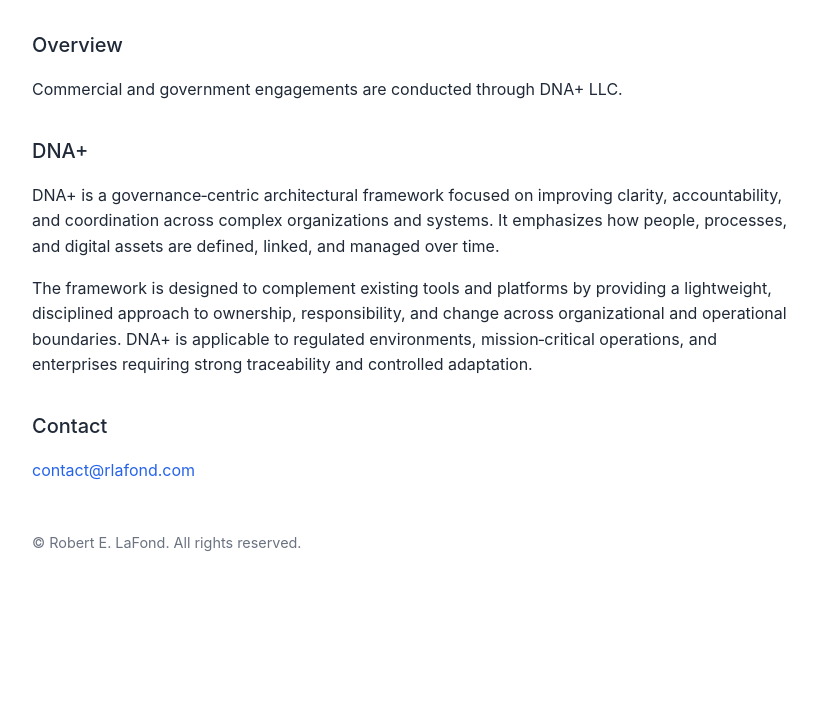
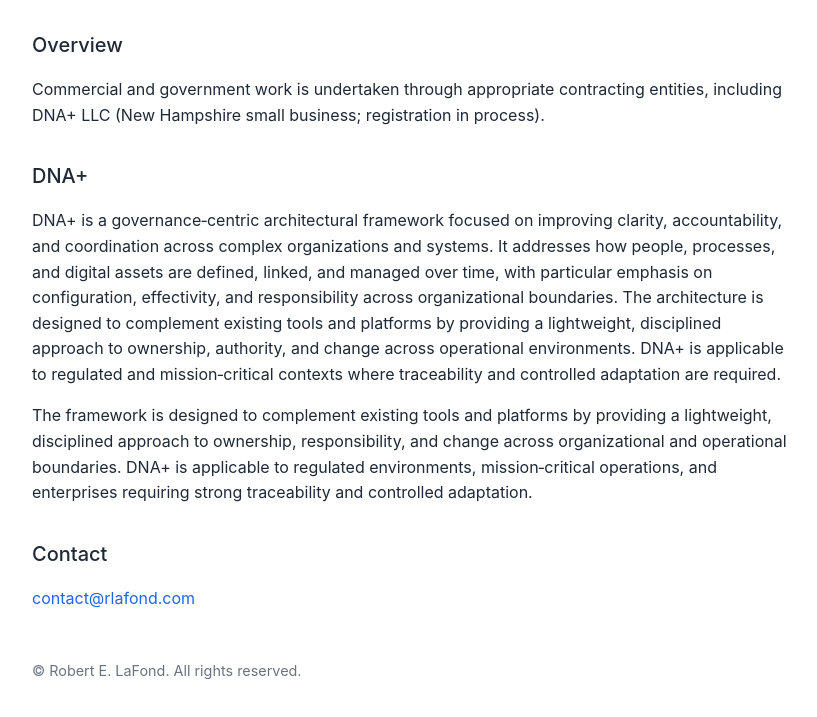
Before and after one commit to DNAplus2/temp, a website: page index.html in a window 1280 px wide. Shown: the part 179-896 px from the top of the page, without its empty margins (228-1045 px from the left). Before the commit the page ends 800 px from the top, so only its background shows below. Drawn offline with Linux system fonts and the light colour scheme.

Commit message:
Update index.html

```diff
--- a/index.html
+++ b/index.html
@@ -67,15 +67,22 @@
 
     <h2>Overview</h2>
     <p>
-      Commercial and government engagements are conducted through DNA+ LLC.
+      Commercial and government work is undertaken through appropriate contracting entities,
+      including DNA+ LLC (New Hampshire small business; registration in process).
     </p>
 
     <h2>DNA+</h2>
     <p>
-      DNA+ is a governance‑centric architectural framework focused on improving
-      clarity, accountability, and coordination across complex organizations
-      and systems. It emphasizes how people, processes, and digital assets are
-      defined, linked, and managed over time.
+      DNA+ is a governance‑centric architectural framework focused on improving clarity,
+      accountability, and coordination across complex organizations and systems. It addresses
+      how people, processes, and digital assets are defined, linked, and managed over time,
+      with particular emphasis on configuration, effectivity, and responsibility across
+      organizational boundaries.
+
+      The architecture is designed to complement existing tools and platforms by providing
+      a lightweight, disciplined approach to ownership, authority, and change across
+      operational environments. DNA+ is applicable to regulated and mission‑critical contexts
+      where traceability and controlled adaptation are required.
     </p>
     <p>
       The framework is designed to complement existing tools and platforms by
```
